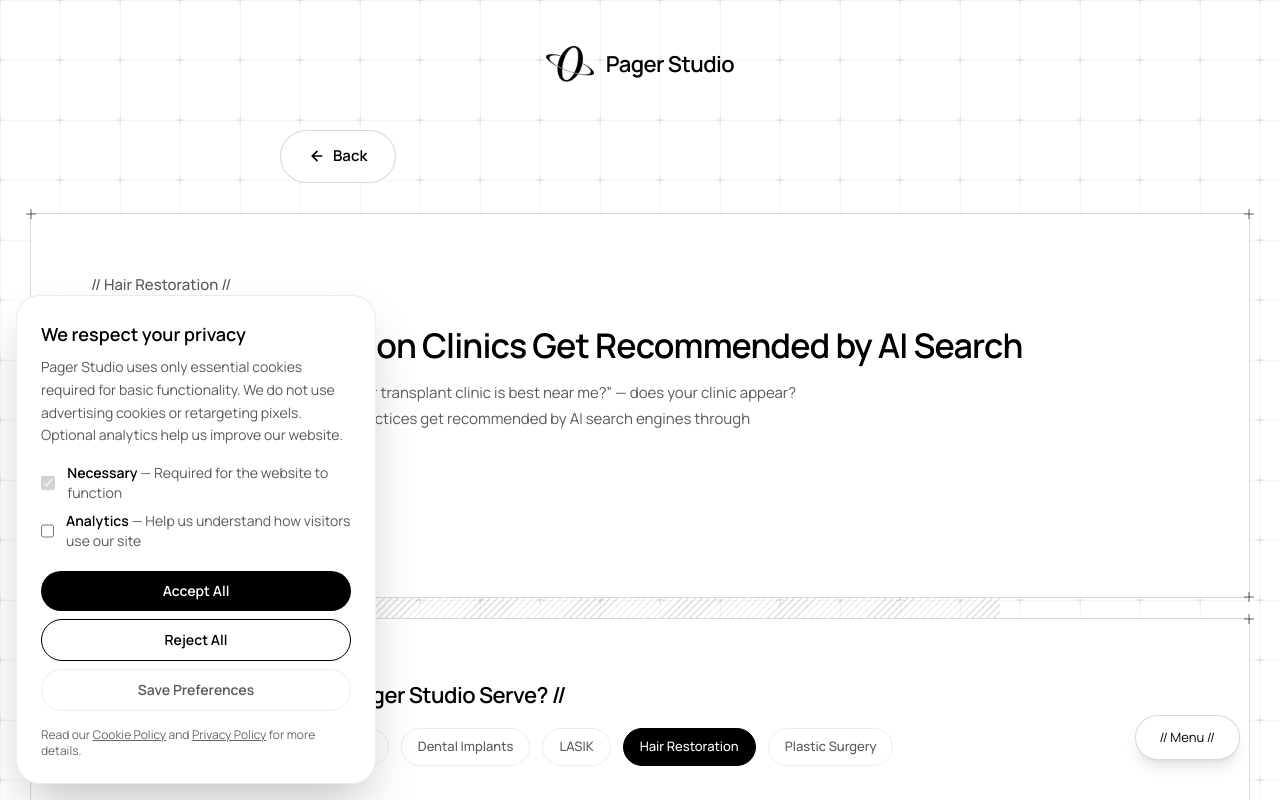
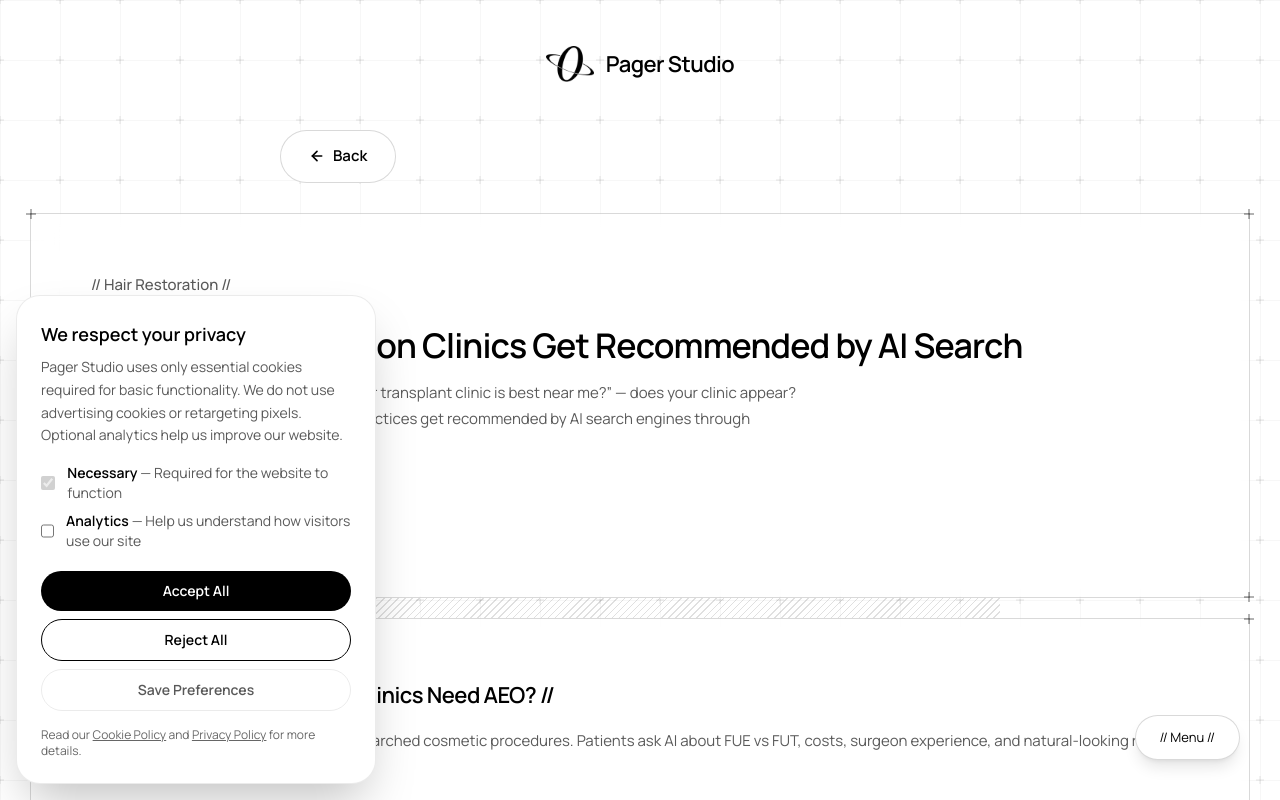
Before and after one commit to pagerstudio/pagerstudio, a Next.js app: page /hair-restoration-aeo in a window 1280 px wide. Shown: the top 800 px of the page. Built offline with nearby package versions, Linux system fonts and the light colour scheme.

Commit message:
remove redundant specialty navigation from all 6 specialty pages

```diff
--- a/src/app/dental-implant-aeo/page.tsx
+++ b/src/app/dental-implant-aeo/page.tsx
@@ -4,7 +4,6 @@ import Button from "@/components/Button";
 import GlassCard from "@/components/GlassCard";
 import Section from "@/components/Section";
 import PreferredSourceButton from "@/components/PreferredSourceButton";
-import Link from "next/link";
 
 export const metadata: Metadata = {
   title: "Dental Implant AEO — Get Recommended by AI Search | Sandeep Kumar",
@@ -53,14 +52,6 @@ const faqs = [
   },
 ];
 
-const specialties = [
-  { name: "IVF & Fertility", href: "/ivf-fertility-aeo", current: false },
-  { name: "Cosmetic Dermatology", href: "/dermatology-aeo", current: false },
-  { name: "Dental Implants", href: "/dental-implant-aeo", current: true },
-  { name: "LASIK", href: "/lasik-aeo", current: false },
-  { name: "Hair Restoration", href: "/hair-restoration-aeo", current: false },
-  { name: "Plastic Surgery", href: "/plastic-surgery-aeo", current: false },
-];
 
 export default function DentalImplantAEOPage() {
   return (
@@ -81,26 +72,6 @@ export default function DentalImplantAEOPage() {
             <Button href="/book">Book a Discovery Call</Button>
           </div>
         </GlassCard>
-
-        <Section className="px-[30px] md:px-[60px] py-[30px] md:py-[60px] max-w-[1440px] mx-auto">
-          <h2 className="text-title-1 font-semibold tracking-tight">
-            {"// Which Specialties Does Pager Studio Serve? //"}</h2>
-          <div className="mt-[16px] flex flex-wrap gap-[12px]">
-            {specialties.map((s) => (
-              <Link
-                key={s.name}
-                href={s.href}
-                className={`px-[16px] py-[8px] rounded-full border text-footnote font-medium transition-colors ${
-                  s.current
-                    ? "bg-black text-white border-black"
-                    : "border-border-subtle text-text-secondary hover:border-black hover:text-black"
-                }`}
-              >
-                {s.name}
-              </Link>
-            ))}
-          </div>
-        </Section>
 
         <Section className="px-[30px] md:px-[60px] py-[30px] md:py-[60px] max-w-[1440px] mx-auto">
           <h2 className="text-title-1 font-semibold tracking-tight">
--- a/src/app/dermatology-aeo/page.tsx
+++ b/src/app/dermatology-aeo/page.tsx
@@ -4,7 +4,6 @@ import Button from "@/components/Button";
 import GlassCard from "@/components/GlassCard";
 import Section from "@/components/Section";
 import PreferredSourceButton from "@/components/PreferredSourceButton";
-import Link from "next/link";
 
 export const metadata: Metadata = {
   title: "Dermatology AEO — Get Recommended by AI Search | Sandeep Kumar",
@@ -53,14 +52,6 @@ const faqs = [
   },
 ];
 
-const specialties = [
-  { name: "IVF & Fertility", href: "/ivf-fertility-aeo", current: false },
-  { name: "Cosmetic Dermatology", href: "/dermatology-aeo", current: true },
-  { name: "Dental Implants", href: "/dental-implant-aeo", current: false },
-  { name: "LASIK", href: "/lasik-aeo", current: false },
-  { name: "Hair Restoration", href: "/hair-restoration-aeo", current: false },
-  { name: "Plastic Surgery", href: "/plastic-surgery-aeo", current: false },
-];
 
 export default function DermatologyAEOPage() {
   return (
@@ -81,26 +72,6 @@ export default function DermatologyAEOPage() {
             <Button href="/book">Book a Discovery Call</Button>
           </div>
         </GlassCard>
-
-        <Section className="px-[30px] md:px-[60px] py-[30px] md:py-[60px] max-w-[1440px] mx-auto">
-          <h2 className="text-title-1 font-semibold tracking-tight">
-            {"// Which Specialties Does Pager Studio Serve? //"}</h2>
-          <div className="mt-[16px] flex flex-wrap gap-[12px]">
-            {specialties.map((s) => (
-              <Link
-                key={s.name}
-                href={s.href}
-                className={`px-[16px] py-[8px] rounded-full border text-footnote font-medium transition-colors ${
-                  s.current
-                    ? "bg-black text-white border-black"
-                    : "border-border-subtle text-text-secondary hover:border-black hover:text-black"
-                }`}
-              >
-                {s.name}
-              </Link>
-            ))}
-          </div>
-        </Section>
 
         <Section className="px-[30px] md:px-[60px] py-[30px] md:py-[60px] max-w-[1440px] mx-auto">
           <h2 className="text-title-1 font-semibold tracking-tight">
--- a/src/app/hair-restoration-aeo/page.tsx
+++ b/src/app/hair-restoration-aeo/page.tsx
@@ -4,7 +4,6 @@ import Button from "@/components/Button";
 import GlassCard from "@/components/GlassCard";
 import Section from "@/components/Section";
 import PreferredSourceButton from "@/components/PreferredSourceButton";
-import Link from "next/link";
 
 export const metadata: Metadata = {
   title: "Hair Restoration AEO — Get Recommended by AI Search | Sandeep Kumar",
@@ -53,14 +52,6 @@ const faqs = [
   },
 ];
 
-const specialties = [
-  { name: "IVF & Fertility", href: "/ivf-fertility-aeo", current: false },
-  { name: "Cosmetic Dermatology", href: "/dermatology-aeo", current: false },
-  { name: "Dental Implants", href: "/dental-implant-aeo", current: false },
-  { name: "LASIK", href: "/lasik-aeo", current: false },
-  { name: "Hair Restoration", href: "/hair-restoration-aeo", current: true },
-  { name: "Plastic Surgery", href: "/plastic-surgery-aeo", current: false },
-];
 
 export default function HairRestorationAEOPage() {
   return (
@@ -81,26 +72,6 @@ export default function HairRestorationAEOPage() {
             <Button href="/book">Book a Discovery Call</Button>
           </div>
         </GlassCard>
-
-        <Section className="px-[30px] md:px-[60px] py-[30px] md:py-[60px] max-w-[1440px] mx-auto">
-          <h2 className="text-title-1 font-semibold tracking-tight">
-            {"// Which Specialties Does Pager Studio Serve? //"}</h2>
-          <div className="mt-[16px] flex flex-wrap gap-[12px]">
-            {specialties.map((s) => (
-              <Link
-                key={s.name}
-                href={s.href}
-                className={`px-[16px] py-[8px] rounded-full border text-footnote font-medium transition-colors ${
-                  s.current
-                    ? "bg-black text-white border-black"
-                    : "border-border-subtle text-text-secondary hover:border-black hover:text-black"
-                }`}
-              >
-                {s.name}
-              </Link>
-            ))}
-          </div>
-        </Section>
 
         <Section className="px-[30px] md:px-[60px] py-[30px] md:py-[60px] max-w-[1440px] mx-auto">
           <h2 className="text-title-1 font-semibold tracking-tight">
--- a/src/app/ivf-fertility-aeo/page.tsx
+++ b/src/app/ivf-fertility-aeo/page.tsx
@@ -4,7 +4,6 @@ import Button from "@/components/Button";
 import GlassCard from "@/components/GlassCard";
 import Section from "@/components/Section";
 import PreferredSourceButton from "@/components/PreferredSourceButton";
-import Link from "next/link";
 
 export const metadata: Metadata = {
   title: "IVF & Fertility AEO — Get Recommended by AI Search | Sandeep Kumar",
@@ -54,14 +53,6 @@ const faqs = [
   },
 ];
 
-const specialties = [
-  { name: "IVF & Fertility", href: "/ivf-fertility-aeo", current: true },
-  { name: "Cosmetic Dermatology", href: "/dermatology-aeo", current: false },
-  { name: "Dental Implants", href: "/dental-implant-aeo", current: false },
-  { name: "LASIK", href: "/lasik-aeo", current: false },
-  { name: "Hair Restoration", href: "/hair-restoration-aeo", current: false },
-  { name: "Plastic Surgery", href: "/plastic-surgery-aeo", current: false },
-];
 
 export default function IVFFertilityAEOPage() {
   return (
@@ -82,27 +73,6 @@ export default function IVFFertilityAEOPage() {
             <Button href="/book">Book a Discovery Call</Button>
           </div>
         </GlassCard>
-
-        {/* Specialty Navigation */}
-        <Section className="px-[30px] md:px-[60px] py-[30px] md:py-[60px] max-w-[1440px] mx-auto">
-          <h2 className="text-title-1 font-semibold tracking-tight">
-            {"// Which Specialties Does Pager Studio Serve? //"}</h2>
-          <div className="mt-[16px] flex flex-wrap gap-[12px]">
-            {specialties.map((s) => (
-              <Link
-                key={s.name}
-                href={s.href}
-                className={`px-[16px] py-[8px] rounded-full border text-footnote font-medium transition-colors ${
-                  s.current
-                    ? "bg-black text-white border-black"
-                    : "border-border-subtle text-text-secondary hover:border-black hover:text-black"
-                }`}
-              >
-                {s.name}
-              </Link>
-            ))}
-          </div>
-        </Section>
 
         {/* Why IVF Needs AEO */}
         <Section className="px-[30px] md:px-[60px] py-[30px] md:py-[60px] max-w-[1440px] mx-auto">
--- a/src/app/lasik-aeo/page.tsx
+++ b/src/app/lasik-aeo/page.tsx
@@ -4,7 +4,6 @@ import Button from "@/components/Button";
 import GlassCard from "@/components/GlassCard";
 import Section from "@/components/Section";
 import PreferredSourceButton from "@/components/PreferredSourceButton";
-import Link from "next/link";
 
 export const metadata: Metadata = {
   title: "LASIK AEO — Get Recommended by AI Search | Sandeep Kumar",
@@ -53,14 +52,6 @@ const faqs = [
   },
 ];
 
-const specialties = [
-  { name: "IVF & Fertility", href: "/ivf-fertility-aeo", current: false },
-  { name: "Cosmetic Dermatology", href: "/dermatology-aeo", current: false },
-  { name: "Dental Implants", href: "/dental-implant-aeo", current: false },
-  { name: "LASIK", href: "/lasik-aeo", current: true },
-  { name: "Hair Restoration", href: "/hair-restoration-aeo", current: false },
-  { name: "Plastic Surgery", href: "/plastic-surgery-aeo", current: false },
-];
 
 export default function LASIKAEOPage() {
   return (
@@ -81,26 +72,6 @@ export default function LASIKAEOPage() {
             <Button href="/book">Book a Discovery Call</Button>
           </div>
         </GlassCard>
-
-        <Section className="px-[30px] md:px-[60px] py-[30px] md:py-[60px] max-w-[1440px] mx-auto">
-          <h2 className="text-title-1 font-semibold tracking-tight">
-            {"// Which Specialties Does Pager Studio Serve? //"}</h2>
-          <div className="mt-[16px] flex flex-wrap gap-[12px]">
-            {specialties.map((s) => (
-              <Link
-                key={s.name}
-                href={s.href}
-                className={`px-[16px] py-[8px] rounded-full border text-footnote font-medium transition-colors ${
-                  s.current
-                    ? "bg-black text-white border-black"
-                    : "border-border-subtle text-text-secondary hover:border-black hover:text-black"
-                }`}
-              >
-                {s.name}
-              </Link>
-            ))}
-          </div>
-        </Section>
 
         <Section className="px-[30px] md:px-[60px] py-[30px] md:py-[60px] max-w-[1440px] mx-auto">
           <h2 className="text-title-1 font-semibold tracking-tight">
--- a/src/app/plastic-surgery-aeo/page.tsx
+++ b/src/app/plastic-surgery-aeo/page.tsx
@@ -4,7 +4,6 @@ import Button from "@/components/Button";
 import GlassCard from "@/components/GlassCard";
 import Section from "@/components/Section";
 import PreferredSourceButton from "@/components/PreferredSourceButton";
-import Link from "next/link";
 
 export const metadata: Metadata = {
   title: "Plastic Surgery AEO — Get Recommended by AI Search | Sandeep Kumar",
@@ -53,14 +52,6 @@ const faqs = [
   },
 ];
 
-const specialties = [
-  { name: "IVF & Fertility", href: "/ivf-fertility-aeo", current: false },
-  { name: "Cosmetic Dermatology", href: "/dermatology-aeo", current: false },
-  { name: "Dental Implants", href: "/dental-implant-aeo", current: false },
-  { name: "LASIK", href: "/lasik-aeo", current: false },
-  { name: "Hair Restoration", href: "/hair-restoration-aeo", current: false },
-  { name: "Plastic Surgery", href: "/plastic-surgery-aeo", current: true },
-];
 
 export default function PlasticSurgeryAEOPage() {
   return (
@@ -81,26 +72,6 @@ export default function PlasticSurgeryAEOPage() {
             <Button href="/book">Book a Discovery Call</Button>
           </div>
         </GlassCard>
-
-        <Section className="px-[30px] md:px-[60px] py-[30px] md:py-[60px] max-w-[1440px] mx-auto">
-          <h2 className="text-title-1 font-semibold tracking-tight">
-            {"// Which Specialties Does Pager Studio Serve? //"}</h2>
-          <div className="mt-[16px] flex flex-wrap gap-[12px]">
-            {specialties.map((s) => (
-              <Link
-                key={s.name}
-                href={s.href}
-                className={`px-[16px] py-[8px] rounded-full border text-footnote font-medium transition-colors ${
-                  s.current
-                    ? "bg-black text-white border-black"
-                    : "border-border-subtle text-text-secondary hover:border-black hover:text-black"
-                }`}
-              >
-                {s.name}
-              </Link>
-            ))}
-          </div>
-        </Section>
 
         <Section className="px-[30px] md:px-[60px] py-[30px] md:py-[60px] max-w-[1440px] mx-auto">
           <h2 className="text-title-1 font-semibold tracking-tight">
```
